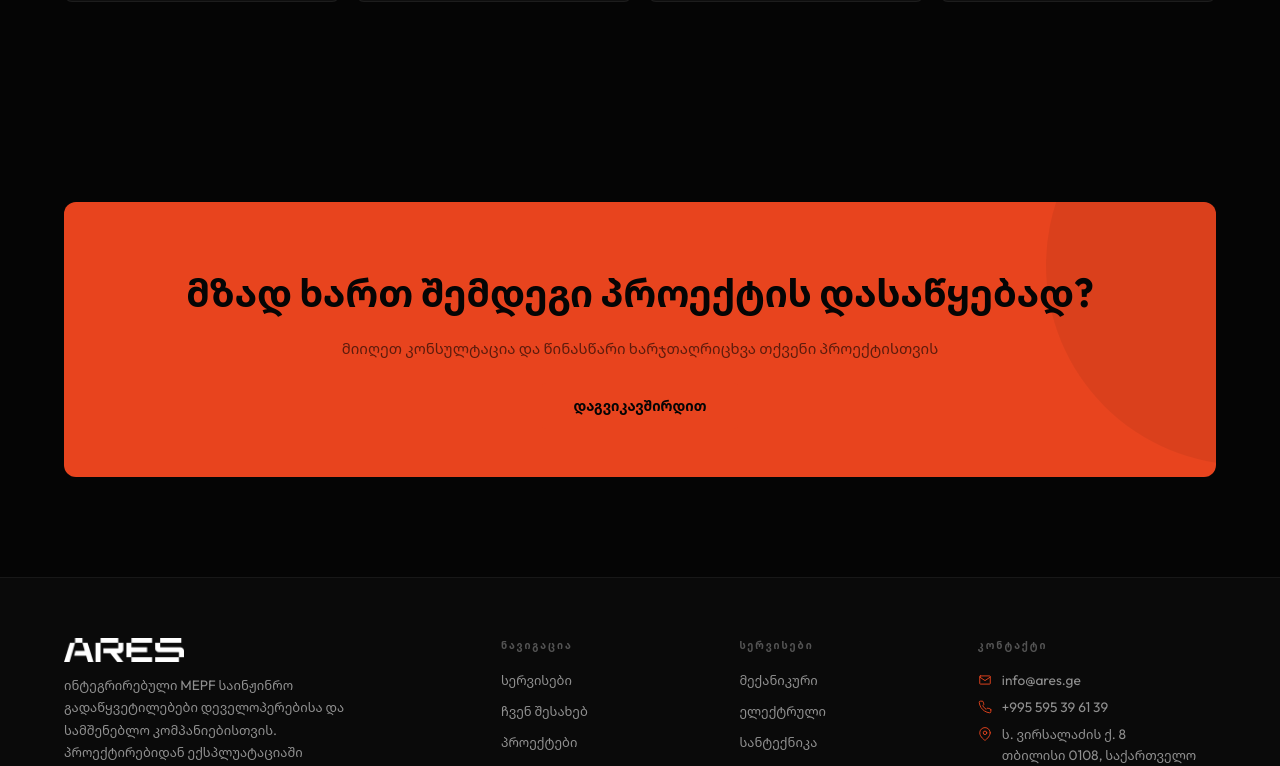
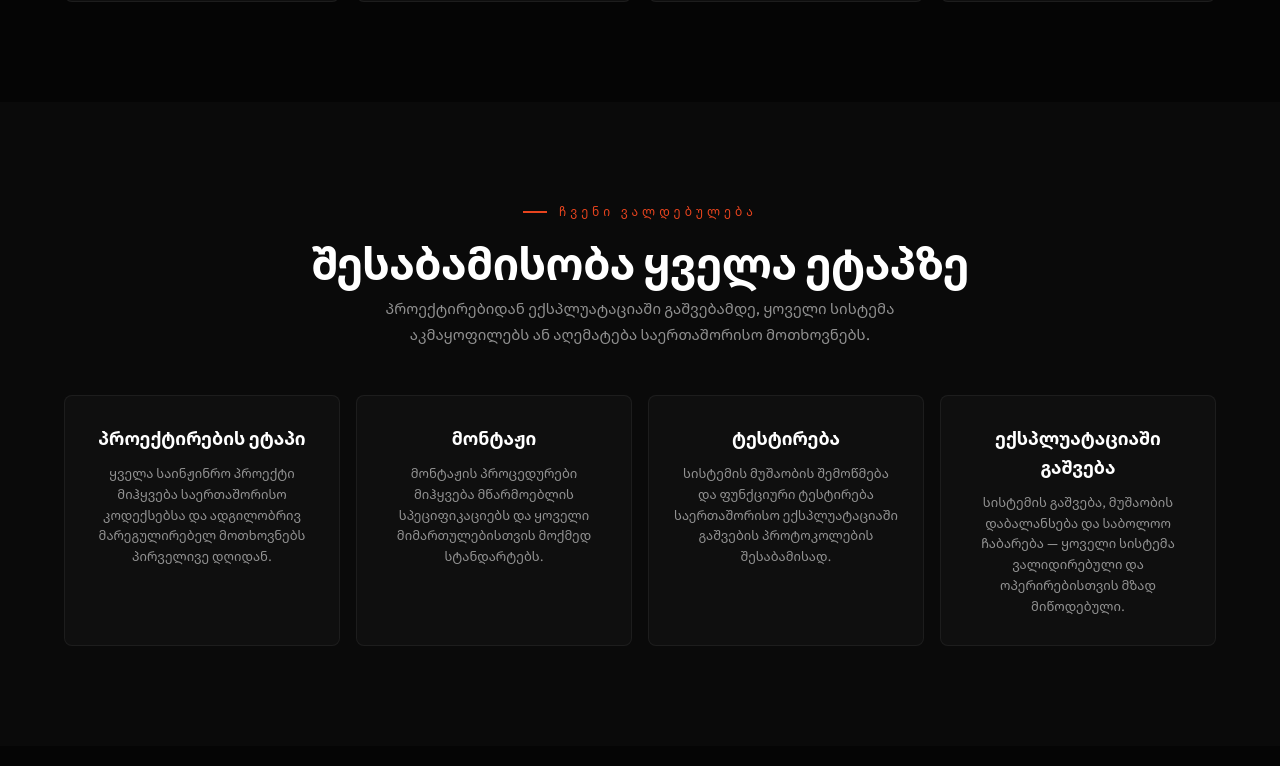
Before and after one commit to lukasturua9444/ares-ge, a Next.js app: page /ka/about in a window 1280 px wide. Shown: the part 2535-3301 px from the top of the page. Built offline with nearby package versions, Linux system fonts and the light colour scheme.

Commit message:
Step 1 (GE): Add 'Compliance at every stage' section to About page

```diff
--- a/src/app/ka/about/page.js
+++ b/src/app/ka/about/page.js
@@ -138,6 +138,21 @@ export default function AboutPageKa() {
         </div>
       </section>
 
+      {/* COMPLIANCE AT EVERY STAGE */}
+      <section className="section services">
+        <div className="wrap" style={{ textAlign: 'center' }}>
+          <div className="section-label anim center">ჩვენი ვალდებულება</div>
+          <h2 className="section-title anim anim-d1" style={{ margin: '0 auto 8px' }}>შესაბამისობა ყველა ეტაპზე</h2>
+          <p className="section-sub anim anim-d2" style={{ margin: '0 auto 48px' }}>პროექტირებიდან ექსპლუატაციაში გაშვებამდე, ყოველი სისტემა აკმაყოფილებს ან აღემატება საერთაშორისო მოთხოვნებს.</p>
+          <div className="services-grid">
+            <div className="srv-card anim anim-d1"><h3>პროექტირების ეტაპი</h3><p>ყველა საინჟინრო პროექტი მიჰყვება საერთაშორისო კოდექსებსა და ადგილობრივ მარეგულირებელ მოთხოვნებს პირველივე დღიდან.</p></div>
+            <div className="srv-card anim anim-d2"><h3>მონტაჟი</h3><p>მონტაჟის პროცედურები მიჰყვება მწარმოებლის სპეციფიკაციებს და ყოველი მიმართულებისთვის მოქმედ სტანდარტებს.</p></div>
+            <div className="srv-card anim anim-d3"><h3>ტესტირება</h3><p>სისტემის მუშაობის შემოწმება და ფუნქციური ტესტირება საერთაშორისო ექსპლუატაციაში გაშვების პროტოკოლების შესაბამისად.</p></div>
+            <div className="srv-card anim anim-d4"><h3>ექსპლუატაციაში გაშვება</h3><p>სისტემის გაშვება, მუშაობის დაბალანსება და საბოლოო ჩაბარება — ყოველი სისტემა ვალიდირებული და ოპერირებისთვის მზად მიწოდებული.</p></div>
+          </div>
+        </div>
+      </section>
+
       {/* CTA */}
       <section className="cta-section">
         <div className="wrap">
```
